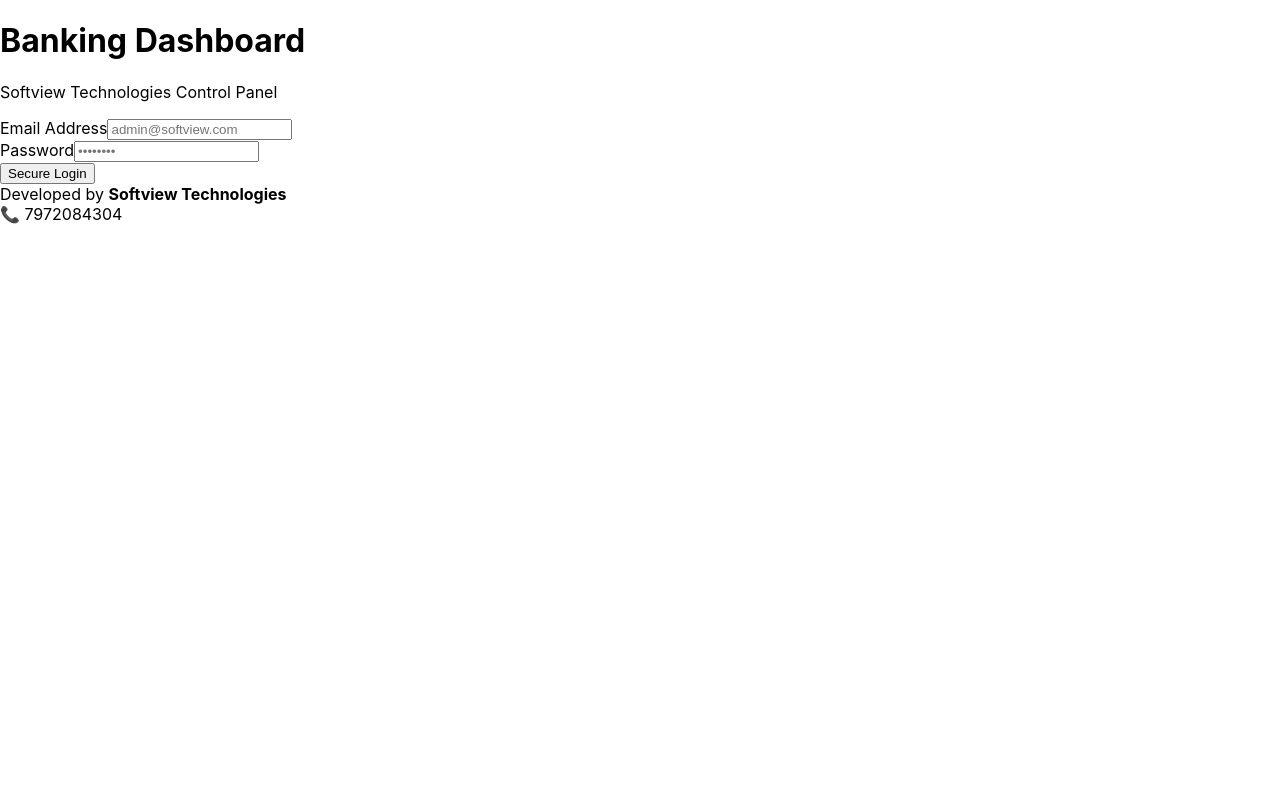
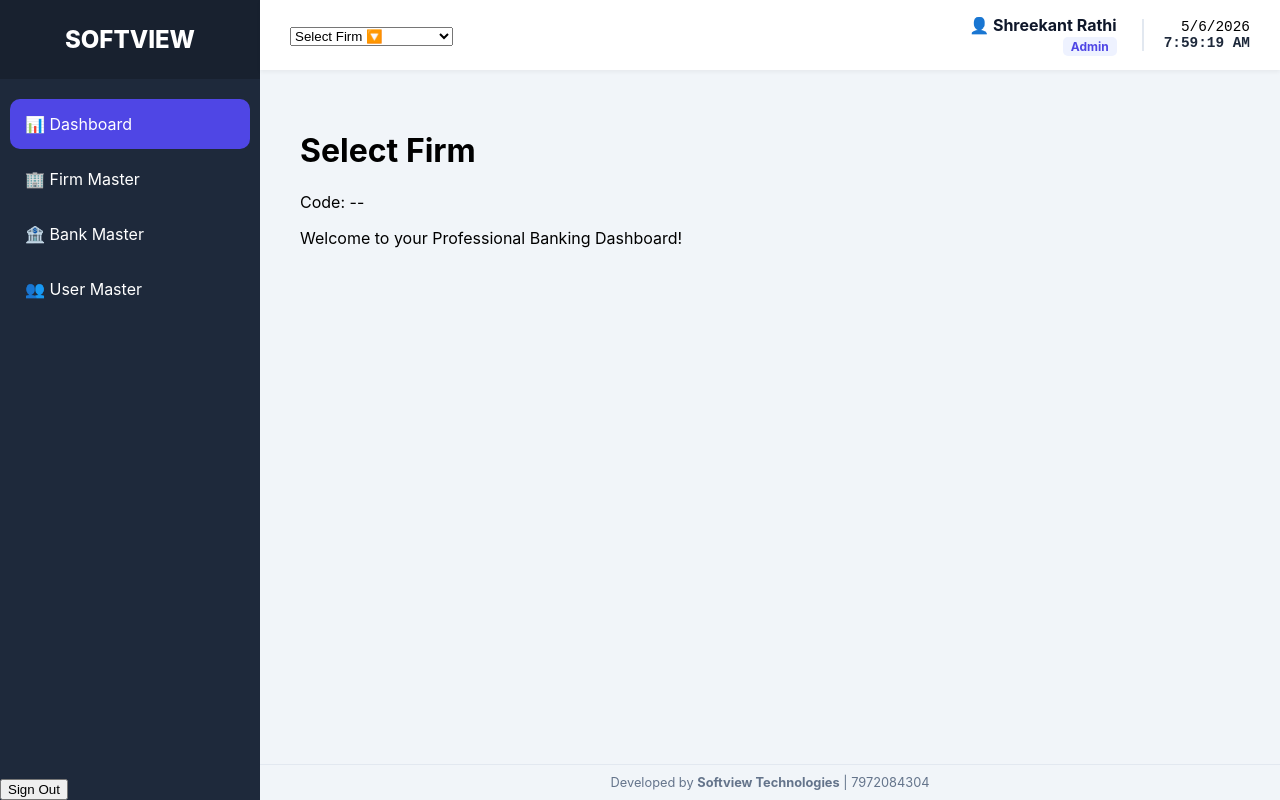
Before and after one commit to shreetare2020/softview-dashboard, a React (Create React App) app: page / in a window 1280 px wide. Built offline with nearby package versions, Linux system fonts and the light colour scheme.

Commit message:
UI update: user profile moved to right

```diff
--- a/src/App.css
+++ b/src/App.css
@@ -1,36 +1,89 @@
-/* Layout Fix */
-.app-layout {
+:root {
+  --side-bg: #1e293b;
+  --accent: #4f46e5;
+  --header-white: #ffffff;
+}
+
+body { margin: 0; font-family: 'Inter', sans-serif; }
+
+.main-layout {
   display: flex;
   height: 100vh;
   width: 100vw;
-  overflow: hidden;
-  background-color: #f1f5f9;
 }
 
-/* Sidebar Fix */
+/* Sidebar Styling */
 .sidebar {
-  width: 280px;
-  background: #1e293b;
+  width: 260px;
+  background: var(--side-bg);
   color: white;
-  padding: 20px;
   display: flex;
   flex-direction: column;
 }
 
-/* Main Content Fix */
-.main-viewport {
+.sidebar-logo {
+  padding: 25px;
+  font-size: 1.5rem;
+  font-weight: 800;
+  text-align: center;
+  background: rgba(0,0,0,0.2);
+}
+
+.nav-menu { flex-grow: 1; padding: 20px 10px; }
+
+.nav-link {
+  padding: 15px;
+  margin-bottom: 5px;
+  border-radius: 10px;
+  cursor: pointer;
+  transition: 0.3s;
+}
+
+.nav-link.active, .nav-link:hover { background: var(--accent); }
+
+/* Right Section Styling */
+.content-container {
   flex: 1;
   display: flex;
   flex-direction: column;
-  padding: 20px;
+  background: #f1f5f9;
 }
 
-.nav-link {
-  padding: 12px;
-  cursor: pointer;
-  border-bottom: 1px solid #334155;
+.top-header {
+  height: 70px;
+  background: var(--header-white);
+  padding: 0 30px;
+  display: flex;
+  justify-content: space-between;
+  align-items: center;
+  box-shadow: 0 2px 4px rgba(0,0,0,0.05);
 }
 
-.nav-link:hover {
-  background: #4f46e5;
+.header-right {
+  display: flex;
+  align-items: center;
+  gap: 25px;
+  text-align: right;
 }
+
+.user-title { font-weight: bold; color: #0f172a; display: block; }
+.user-badge { color: var(--accent); font-size: 0.75rem; font-weight: 700; background: #eef2ff; padding: 2px 8px; border-radius: 5px; }
+
+.clock-info {
+  border-left: 2px solid #e2e8f0;
+  padding-left: 20px;
+  font-family: 'Courier New', monospace;
+  font-size: 0.9rem;
+}
+
+.time-str { font-weight: 900; color: #1e293b; }
+
+.stage { padding: 40px; flex-grow: 1; overflow-y: auto; }
+
+.main-footer {
+  text-align: center;
+  padding: 10px;
+  font-size: 0.8rem;
+  color: #64748b;
+  border-top: 1px solid #e2e8f0;
+}
--- a/src/App.js
+++ b/src/App.js
@@ -2,93 +2,71 @@ import React, { useState, useEffect } from 'react';
 import './App.css';
 
 function App() {
-  const [isLoggedIn, setIsLoggedIn] = useState(false);
-  const [currentTime, setCurrentTime] = useState(new Date());
   const [activeTab, setActiveTab] = useState('dashboard');
   const [selectedFirm, setSelectedFirm] = useState('Select Firm');
+  const [currentTime, setCurrentTime] = useState(new Date());
 
-  // Digital Clock Logic
   useEffect(() => {
     const timer = setInterval(() => setCurrentTime(new Date()), 1000);
     return () => clearInterval(timer);
   }, []);
 
-  // 1. LOGIN PAGE VIEW
-  if (!isLoggedIn) {
-    return (
-      <div className="login-screen">
-        <div className="login-card">
-          <div className="login-header">
-            <h1>Banking Dashboard</h1>
-            <p>Softview Technologies Control Panel</p>
-          </div>
-          <div className="login-body">
-            <div className="input-group">
-              <label>Email Address</label>
-              <input type="email" placeholder="admin@softview.com" />
-            </div>
-            <div className="input-group">
-              <label>Password</label>
-              <input type="password" placeholder="••••••••" />
-            </div>
-            <button className="main-login-btn" onClick={() => setIsLoggedIn(true)}>
-              Secure Login
-            </button>
-          </div>
-          <div className="login-footer">
-            Developed by <strong>Softview Technologies</strong><br/>
-            📞 7972084304
-          </div>
-        </div>
-      </div>
-    );
-  }
-
-  // 2. DASHBOARD VIEW (After Login)
   return (
-    <div className="dashboard-wrapper">
+    <div className="main-layout">
+      {/* 1. LEFT SIDEBAR */}
       <aside className="sidebar">
-        <div className="sidebar-top">
-          <div className="brand-logo">SOFTVIEW</div>
-          <div className="firm-selector">
-            <select onChange={(e) => setSelectedFirm(e.target.value)}>
-              <option>Rathi Jaju & Associates</option>
-              <option>Firm 2</option>
-              <option>Firm 3</option>
-            </select>
-          </div>
-        </div>
-
-        <nav className="side-nav">
+        <div className="sidebar-logo">SOFTVIEW</div>
+        <nav className="nav-menu">
           <div className={`nav-link ${activeTab === 'dashboard' ? 'active' : ''}`} onClick={() => setActiveTab('dashboard')}>📊 Dashboard</div>
           <div className={`nav-link ${activeTab === 'firm' ? 'active' : ''}`} onClick={() => setActiveTab('firm')}>🏢 Firm Master</div>
           <div className={`nav-link ${activeTab === 'bank' ? 'active' : ''}`} onClick={() => setActiveTab('bank')}>🏦 Bank Master</div>
           <div className={`nav-link ${activeTab === 'user' ? 'active' : ''}`} onClick={() => setActiveTab('user')}>👥 User Master</div>
         </nav>
-
         <div className="sidebar-footer">
-          <div className="user-profile">
-            <span className="user-name">👤 Shreekant Rathi</span>
-            <span className="user-role">Admin</span>
-          </div>
-          <div className="live-clock">
-            {currentTime.toLocaleDateString()}<br/>
-            <strong>{currentTime.toLocaleTimeString()}</strong>
-          </div>
-          <button className="logout-trigger" onClick={() => setIsLoggedIn(false)}>Sign Out</button>
+          <button className="btn-logout">Sign Out</button>
         </div>
       </aside>
 
-      <main className="main-stage">
-        <header className="top-bar">
-          <h2>{selectedFirm}</h2>
-          <div className="firm-code-tag">Code: RJA-001</div>
+      {/* 2. RIGHT SIDE CONTENT AREA */}
+      <div className="content-container">
+        {/* TOP HEADER */}
+        <header className="top-header">
+          <div className="header-left">
+            <select className="firm-dropdown" onChange={(e) => setSelectedFirm(e.target.value)}>
+              <option>Select Firm 🔽</option>
+              <option>Rathi Jaju & Associates</option>
+              <option>Softview Technologies</option>
+            </select>
+          </div>
+
+          <div className="header-right">
+            <div className="profile-info">
+              <span className="user-title">👤 Shreekant Rathi</span>
+              <span className="user-badge">Admin</span>
+            </div>
+            <div className="clock-info">
+              <div className="date-str">{currentTime.toLocaleDateString()}</div>
+              <div className="time-str">{currentTime.toLocaleTimeString()}</div>
+            </div>
+          </div>
         </header>
-        <div className="stage-content">
-          {activeTab === 'dashboard' && <div className="welcome-msg">Welcome to your Banking Overview!</div>}
-          {/* Add other modules logic here */}
-        </div>
-      </main>
+
+        {/* MAIN DISPLAY STAGE */}
+        <main className="stage">
+          <div className="firm-banner">
+            <h1>{selectedFirm}</h1>
+            <p>Code: {selectedFirm !== 'Select Firm' ? 'RJA-001' : '--'}</p>
+          </div>
+          <div className="dashboard-grid">
+             {/* Yahan aapke bank accounts ka expansion logic aayega */}
+             <div className="placeholder-card">Welcome to your Professional Banking Dashboard!</div>
+          </div>
+        </main>
+
+        <footer className="main-footer">
+          Developed by <strong>Softview Technologies</strong> | 7972084304
+        </footer>
+      </div>
     </div>
   );
 }
```
